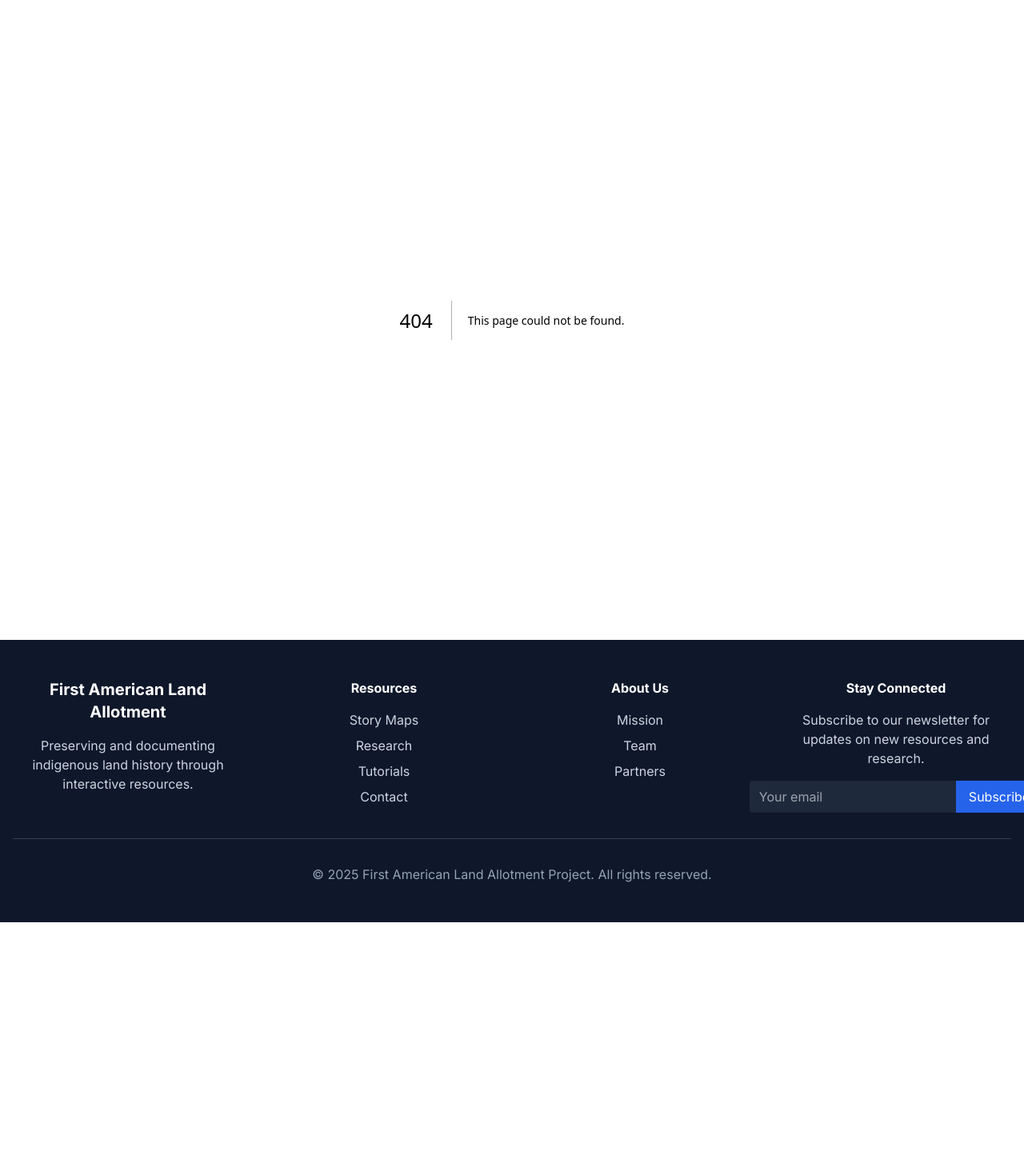
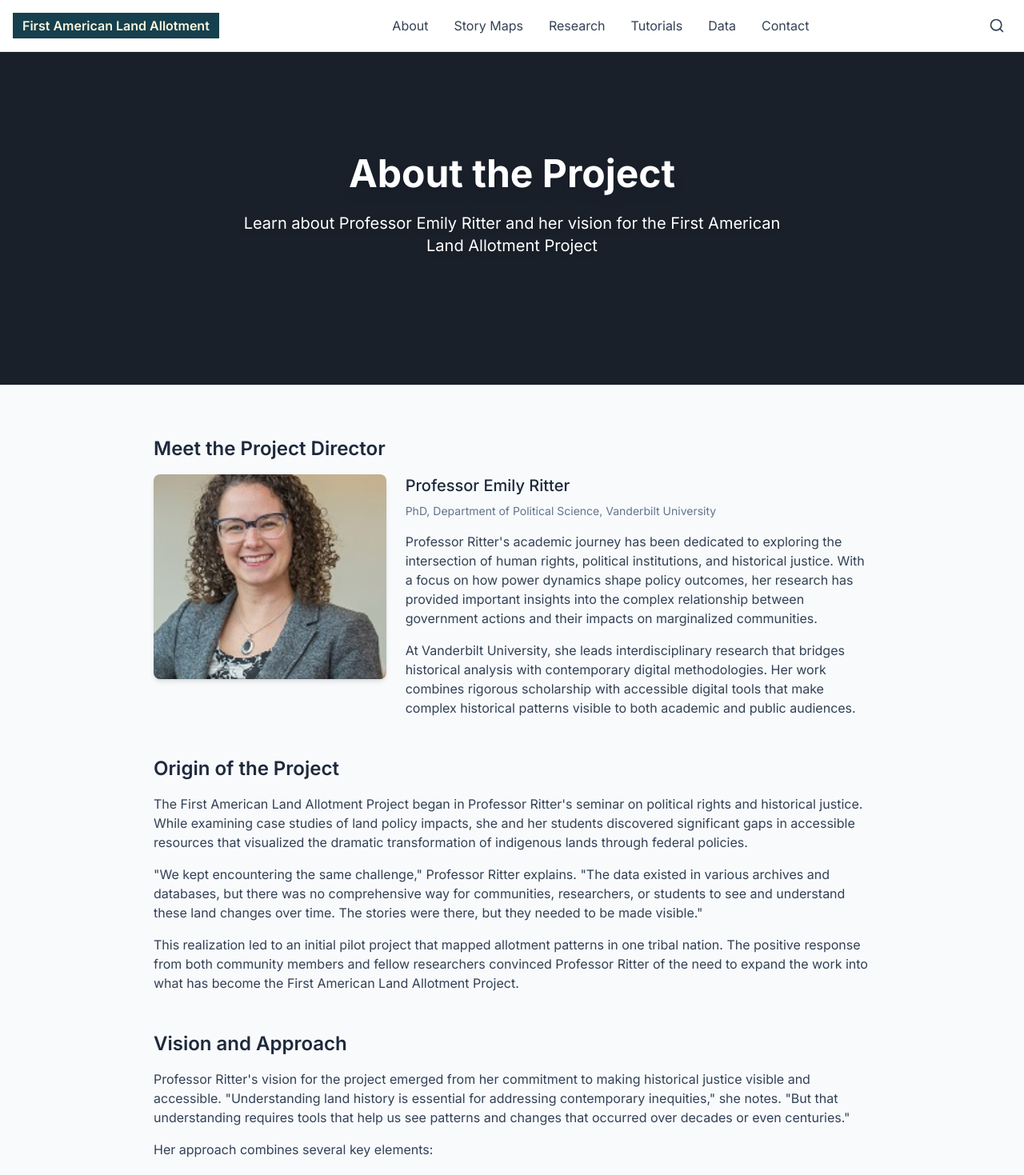
Before and after one commit to antcoop-vu/first-american-land-allotment, a Next.js app: page /about in a window 1280 px wide. Before the commit this address had no page. Shown: the top 1469 px of the page at 80% size. Before the commit the page ends 1153 px from the top, so only its background shows below. Built offline with nearby package versions, Linux system fonts and the light colour scheme.

Commit message:
about page done

```diff
--- /dev/null
+++ b/app/about/page.tsx
@@ -0,0 +1,135 @@
+"use client"
+
+import React from "react"
+import Image from "next/image"
+import NavBar from "@/components/nav-bar"
+
+export default function AboutPage() {
+  return (
+    <div className="min-h-screen flex flex-col">
+      <NavBar />
+
+      {/* Hero Section */}
+      <section className="relative py-24 md:py-32">
+        {/* Background */}
+        <div className="absolute inset-0 z-0 bg-slate-700">
+          <div className="absolute inset-0 bg-black/50"></div>
+        </div>
+
+        {/* Content */}
+        <div className="container relative z-10 mx-auto px-4 text-center">
+          <h1 className="text-4xl md:text-5xl font-bold mb-6 text-white drop-shadow-lg">About the Project</h1>
+          <p className="text-lg md:text-xl max-w-2xl mx-auto mb-8 text-white drop-shadow-md">
+            Learn about Professor Emily Ritter and her vision for the First American Land Allotment Project
+          </p>
+        </div>
+      </section>
+
+      {/* Content Section */}
+      <section className="py-16 bg-slate-50">
+        <div className="container mx-auto px-4">
+          <div className="max-w-4xl mx-auto">
+            {/* Project Director */}
+            <section className="mb-12">
+              <h2 className="text-2xl font-semibold text-slate-800 mb-4">Meet the Project Director</h2>
+              <div className="flex flex-col md:flex-row items-start gap-6">
+                <div className="w-full md:w-1/3 relative h-64 mb-4 md:mb-0 overflow-hidden rounded-lg shadow-md">
+                  <Image
+                    src="/tutorials/drtitta.png"
+                    alt="Professor Emily Ritter"
+                    fill
+                    className="object-cover"
+                  />
+                </div>
+                <div className="w-full md:w-2/3">
+                  <h3 className="text-xl font-medium text-slate-800 mb-2">Professor Emily Ritter</h3>
+                  <p className="text-sm text-slate-500 mb-4">PhD, Department of Political Science, Vanderbilt University</p>
+                  <p className="text-slate-700 mb-4">
+                    Professor Ritter's academic journey has been dedicated to exploring the intersection of human rights,
+                    political institutions, and historical justice. With a focus on how power dynamics shape policy outcomes,
+                    her research has provided important insights into the complex relationship between government actions
+                    and their impacts on marginalized communities.
+                  </p>
+                  <p className="text-slate-700">
+                    At Vanderbilt University, she leads interdisciplinary research that bridges historical analysis with
+                    contemporary digital methodologies. Her work combines rigorous scholarship with accessible
+                    digital tools that make complex historical patterns visible to both academic and public audiences.
+                  </p>
+                </div>
+              </div>
+            </section>
+
+            {/* Origin Story */}
+            <section className="mb-12">
+              <h2 className="text-2xl font-semibold text-slate-800 mb-4">Origin of the Project</h2>
+              <p className="text-slate-700 mb-4">
+                The First American Land Allotment Project began in Professor Ritter's seminar on political rights and
+                historical justice. While examining case studies of land policy impacts, she and her students
+                discovered significant gaps in accessible resources that visualized the dramatic transformation of
+                indigenous lands through federal policies.
+              </p>
+              <p className="text-slate-700 mb-4">
+                "We kept encountering the same challenge," Professor Ritter explains. "The data existed in various
+                archives and databases, but there was no comprehensive way for communities, researchers, or students
+                to see and understand these land changes over time. The stories were there, but they needed to be made
+                visible."
+              </p>
+              <p className="text-slate-700">
+                This realization led to an initial pilot project that mapped allotment patterns in one tribal nation.
+                The positive response from both community members and fellow researchers convinced Professor Ritter
+                of the need to expand the work into what has become the First American Land Allotment Project.
+              </p>
+            </section>
+
+            {/* Vision and Approach */}
+            <section className="mb-12">
+              <h2 className="text-2xl font-semibold text-slate-800 mb-4">Vision and Approach</h2>
+              <p className="text-slate-700 mb-4">
+                Professor Ritter's vision for the project emerged from her commitment to making historical justice
+                visible and accessible. "Understanding land history is essential for addressing contemporary inequities,"
+                she notes. "But that understanding requires tools that help us see patterns and changes that occurred
+                over decades or even centuries."
+              </p>
+              <p className="text-slate-700 mb-4">
+                Her approach combines several key elements:
+              </p>
+              <ul className="list-disc pl-6 space-y-2 text-slate-700 mb-4">
+                <li>Collaborative partnerships with tribal communities to ensure project work respects and incorporates indigenous perspectives</li>
+                <li>Integration of historical research with modern digital mapping technologies</li>
+                <li>Development of interactive tools that allow users to explore complex historical data in intuitive ways</li>
+                <li>Creation of educational resources that make this history accessible to diverse audiences</li>
+              </ul>
+              <p className="text-slate-700">
+                "This isn't just about documenting what happened," Professor Ritter emphasizes. "It's about creating
+                tools that help us understand why it happened, how it impacted communities, and what it means for ongoing
+                questions of land rights and tribal sovereignty today."
+              </p>
+            </section>
+
+            {/* Impact and Future Direction */}
+            <section>
+              <h2 className="text-2xl font-semibold text-slate-800 mb-4">Impact and Future Direction</h2>
+              <p className="text-slate-700 mb-4">
+                Under Professor Ritter's leadership, the project has grown from a classroom initiative to a comprehensive
+                digital platform. To date, the project has mapped allotment histories across multiple tribal nations,
+                developed interactive story maps that have been used in educational settings from high schools to
+                graduate programs, and created open datasets that support ongoing research.
+              </p>
+              <p className="text-slate-700 mb-4">
+                Looking ahead, Professor Ritter envisions expanding the project to include more tribal territories,
+                integrating oral histories and community knowledge into the digital resources, and developing new
+                tools for visualizing the connections between historical land policies and contemporary issues.
+              </p>
+              <p className="text-slate-700">
+                "This is ongoing work," she explains. "We continue to learn from community partners, refine our
+                approaches, and develop new ways to make this history accessible and meaningful. The ultimate goal
+                is to create resources that serve both communities with direct connections to these histories and
+                broader audiences who need to understand this critical aspect of American history."
+              </p>
+            </section>
+          </div>
+        </div>
+      </section>
+    </div>
+  )
+}
--- a/components/nav-bar.tsx
+++ b/components/nav-bar.tsx
@@ -2,14 +2,7 @@
 
 import { useState } from "react"
 import Link from "next/link"
-import { Search, Menu, X, ChevronDown } from "lucide-react"
-import { Button } from "@/components/ui/button"
-import {
-  DropdownMenu,
-  DropdownMenuContent,
-  DropdownMenuItem,
-  DropdownMenuTrigger,
-} from "@/components/ui/dropdown-menu"
+import { Search, Menu, X } from "lucide-react"
 
 export default function NavBar() {
   const [isMenuOpen, setIsMenuOpen] = useState(false)
@@ -29,25 +22,9 @@ export default function NavBar() {
 
           {/* Desktop Navigation */}
           <nav className="hidden md:flex items-center space-x-8">
-            <DropdownMenu>
-              <DropdownMenuTrigger asChild>
-                <Button variant="link" className="flex items-center text-md font-normal text-slate-700 hover:text-slate-900">
-                  About <ChevronDown className="ml-1 h-4 w-4" />
-                </Button>
-              </DropdownMenuTrigger>
-              <DropdownMenuContent>
-                <DropdownMenuItem>
-                  <Link href="#" className="w-full">
-                    Data Creation
-                  </Link>
-                </DropdownMenuItem>
-                <DropdownMenuItem>
-                  <Link href="#" className="w-full">
-                    Partners
-                  </Link>
-                </DropdownMenuItem>
-              </DropdownMenuContent>
-            </DropdownMenu>
+            <Link href="/about" className="text-slate-700 hover:text-slate-900">
+              About
+            </Link>
 
             <Link href="/story-maps" className="text-slate-700 hover:text-slate-900">
               Story Maps
@@ -90,7 +67,7 @@ export default function NavBar() {
         <div className="md:hidden bg-white border-t">
           <div className="container mx-auto px-4 py-4 space-y-4">
             <Link
-              href="#"
+              href="/about"
               className="block py-2 text-slate-700 hover:text-slate-900 border-b border-slate-100"
             >
               About
@@ -114,7 +91,7 @@ export default function NavBar() {
               Tutorials
             </Link>
             <Link
-              href="#"
+              href="/data"
               className="block py-2 text-slate-700 hover:text-slate-900 border-b border-slate-100"
             >
               Data
```
Also changed, not shown: public/tutorials/drtitta.png (added).
